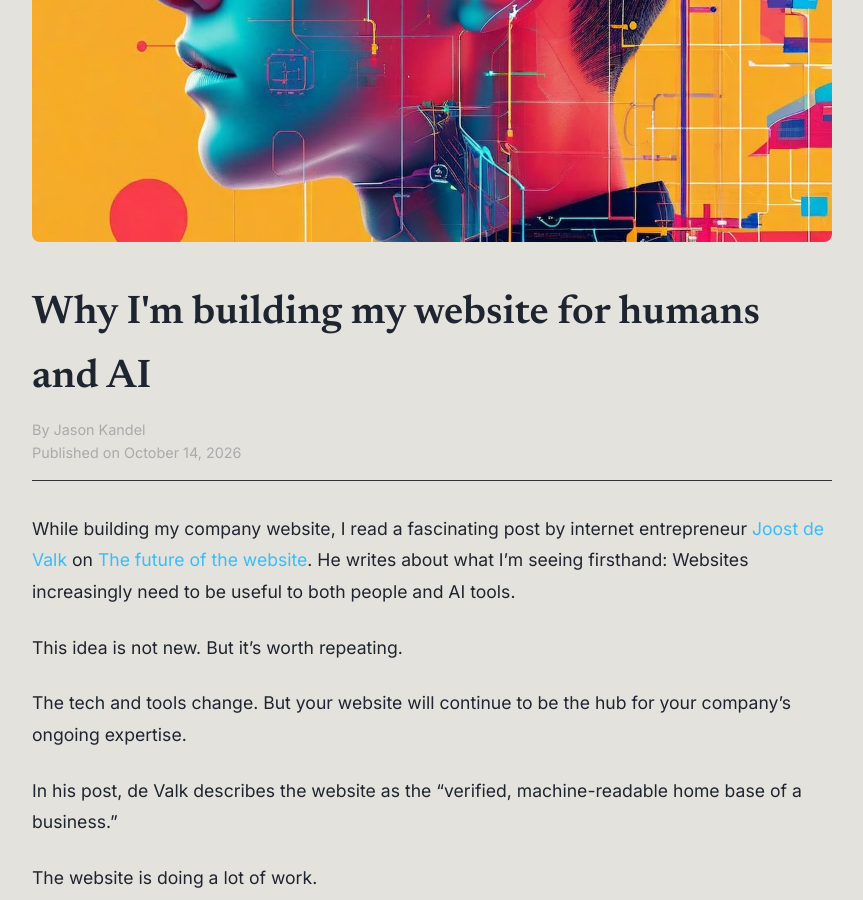
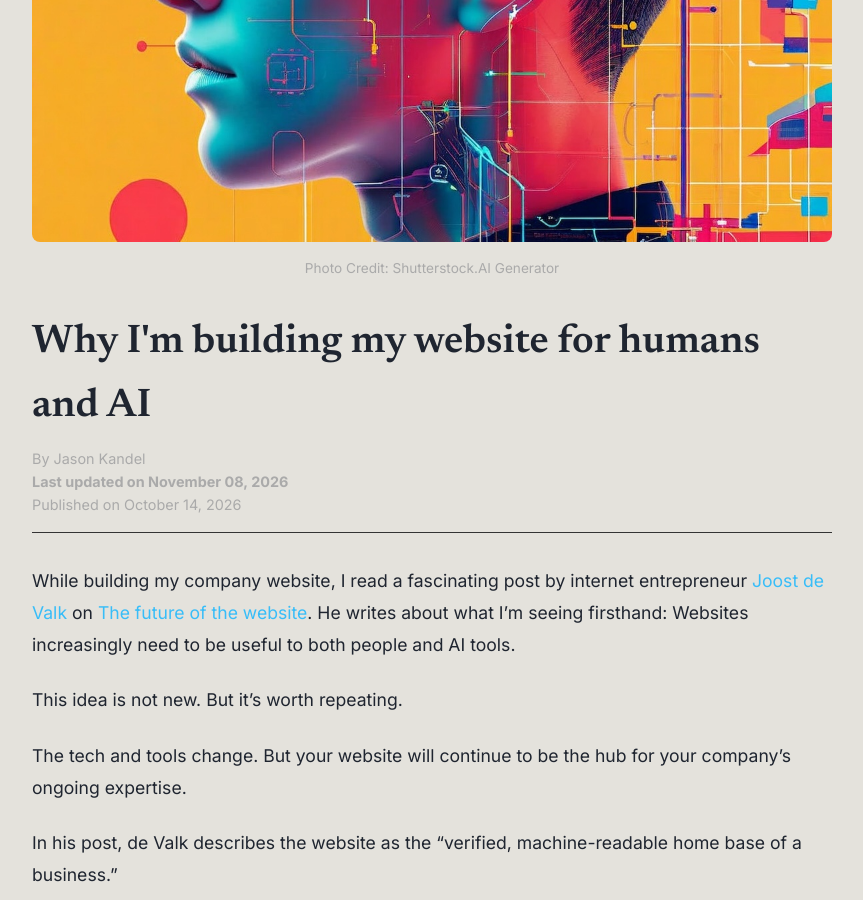
Before and after one commit to jkandel/kandel-website, a Jekyll site: the page built from _posts/2026-10-14-why-im-building-my-website-for-ai-and-humans.md, in a window 1280 px wide and 900 px high, scrolled down 364 px. Shown: the whole window, without its empty margins (208-1071 px from the left). Built offline with Jekyll 4.4.1, drawn with Linux system fonts in a browser that asks for light colours.

Commit message:
Update _posts/2026-10-14-why-im-building-my-website-for-ai-and-humans.md (via Pages CMS)

```diff
--- a/_posts/2026-10-14-why-im-building-my-website-for-ai-and-humans.md
+++ b/_posts/2026-10-14-why-im-building-my-website-for-ai-and-humans.md
@@ -1,8 +1,10 @@
 ---
 title: Why I'm building my website for humans and AI
 date: 2026-10-14
+updated: 2026-11-08
 published: true
 image: /images/shutterstock_ai_human.jpg
+image_credit: Shutterstock.AI Generator
 ---
 While building my company website, I read a fascinating post by internet entrepreneur [Joost de Valk](https://joost.blog/about-me/) on [The future of the website](https://joost.blog/future-of-the-website/). He writes about what I'm seeing firsthand: Websites increasingly need to be useful to both people and AI tools.
 
```
